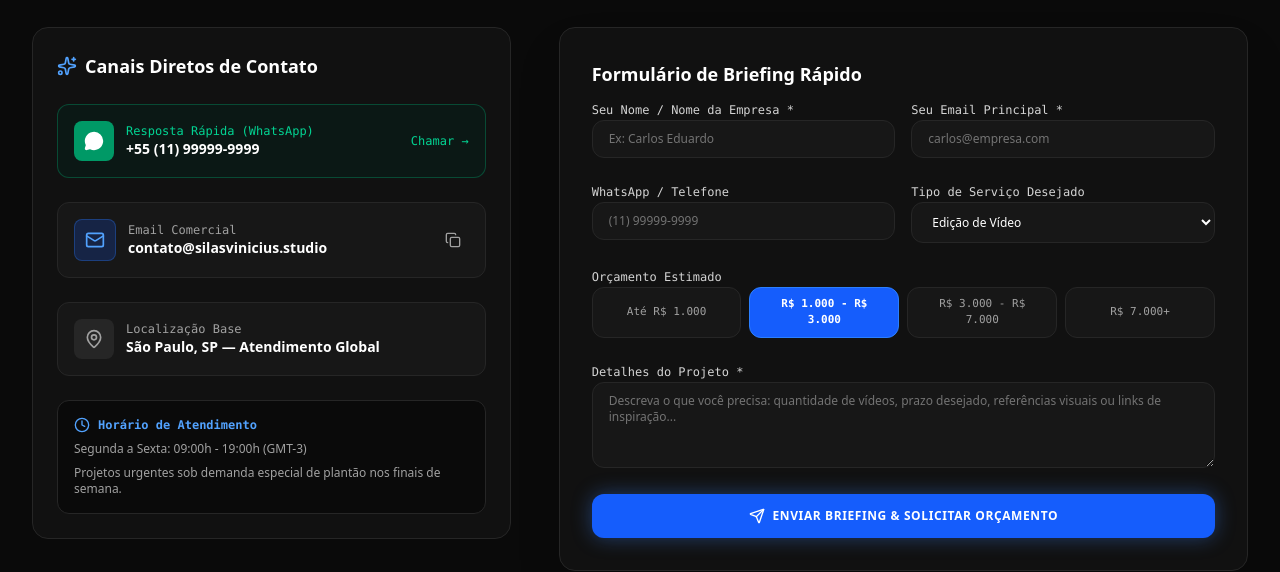
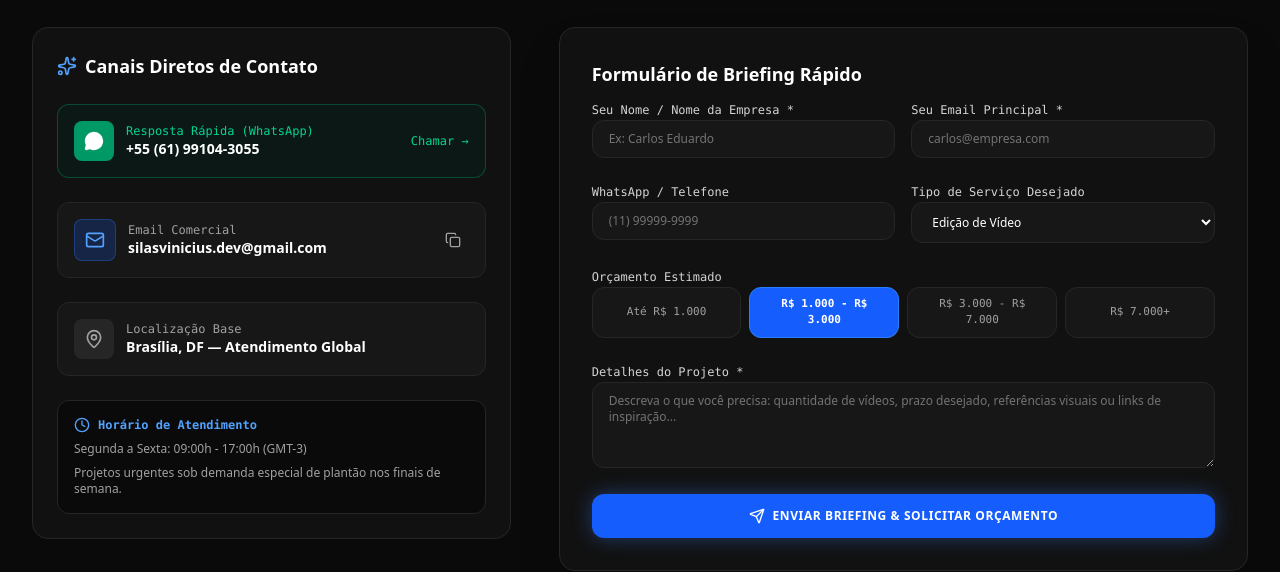
Before and after one commit to silasviniciuss/silasvinicius, a React (Vite) app: page / in a window 1280 px wide. Shown: the part 7860-8432 px from the top of the page. Built offline with nearby package versions, Linux system fonts and the light colour scheme.

Commit message:
atualizando demandas

```diff
--- a/src/components/ContactSection.tsx
+++ b/src/components/ContactSection.tsx
@@ -98,7 +98,7 @@ export const ContactSection: React.FC<ContactSectionProps> = ({
 
               {/* WhatsApp Card */}
               <a
-                href="https://wa.me/5511999999999?text=Ol%C3%A1!%20Gostaria%20de%20solicitar%20um%20or%C3%A7amento%20audiovisual."
+                href="https://wa.me/5561991043055?text=Ol%C3%A1!%20Gostaria%20de%20solicitar%20um%20or%C3%A7amento%20audiovisual."
                 target="_blank"
                 rel="noopener noreferrer"
                 className="flex items-center justify-between p-4 rounded-xl bg-emerald-950/30 border border-emerald-500/30 hover:border-emerald-400 transition-all group"
@@ -109,7 +109,7 @@ export const ContactSection: React.FC<ContactSectionProps> = ({
                   </div>
                   <div>
                     <div className="text-xs font-mono text-emerald-400">Resposta Rápida (WhatsApp)</div>
-                    <div className="text-sm font-bold text-white">+55 (11) 99999-9999</div>
+                    <div className="text-sm font-bold text-white">+55 (61) 99104-3055</div>
                   </div>
                 </div>
                 <span className="text-xs text-emerald-400 font-mono group-hover:underline">Chamar →</span>
@@ -123,11 +123,11 @@ export const ContactSection: React.FC<ContactSectionProps> = ({
                   </div>
                   <div>
                     <div className="text-xs font-mono text-neutral-400">Email Comercial</div>
-                    <div className="text-sm font-bold text-white">contato@silasvinicius.studio</div>
+                    <div className="text-sm font-bold text-white">silasvinicius.dev@gmail.com</div>
                   </div>
                 </div>
                 <button
-                  onClick={() => handleCopy('contato@silasvinicius.studio', 'Email')}
+                  onClick={() => handleCopy('silasvinicius.dev@gmail.com', 'Email')}
                   className="p-2 text-neutral-400 hover:text-white"
                   title="Copiar Email"
                 >
@@ -142,7 +142,7 @@ export const ContactSection: React.FC<ContactSectionProps> = ({
                 </div>
                 <div>
                   <div className="text-xs font-mono text-neutral-400">Localização Base</div>
-                  <div className="text-sm font-bold text-white">São Paulo, SP — Atendimento Global</div>
+                  <div className="text-sm font-bold text-white">Brasília, DF — Atendimento Global</div>
                 </div>
               </div>
 
@@ -152,7 +152,7 @@ export const ContactSection: React.FC<ContactSectionProps> = ({
                   <Clock className="w-4 h-4" />
                   <span>Horário de Atendimento</span>
                 </div>
-                <p>Segunda a Sexta: 09:00h - 19:00h (GMT-3)</p>
+                <p>Segunda a Sexta: 09:00h - 17:00h (GMT-3)</p>
                 <p>Projetos urgentes sob demanda especial de plantão nos finais de semana.</p>
               </div>
 
```
Also changed, not shown: src/components/._ContactSection.tsx.
